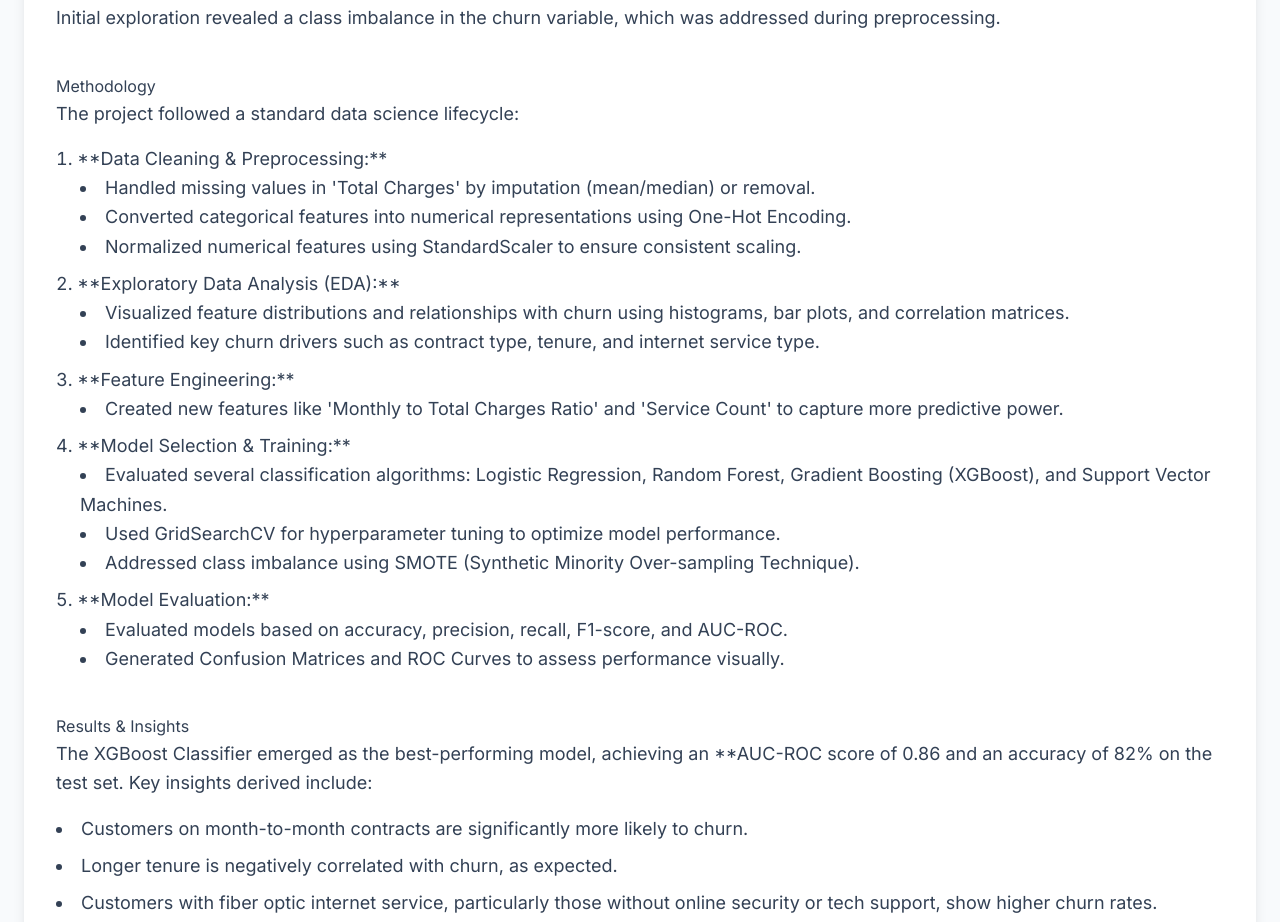
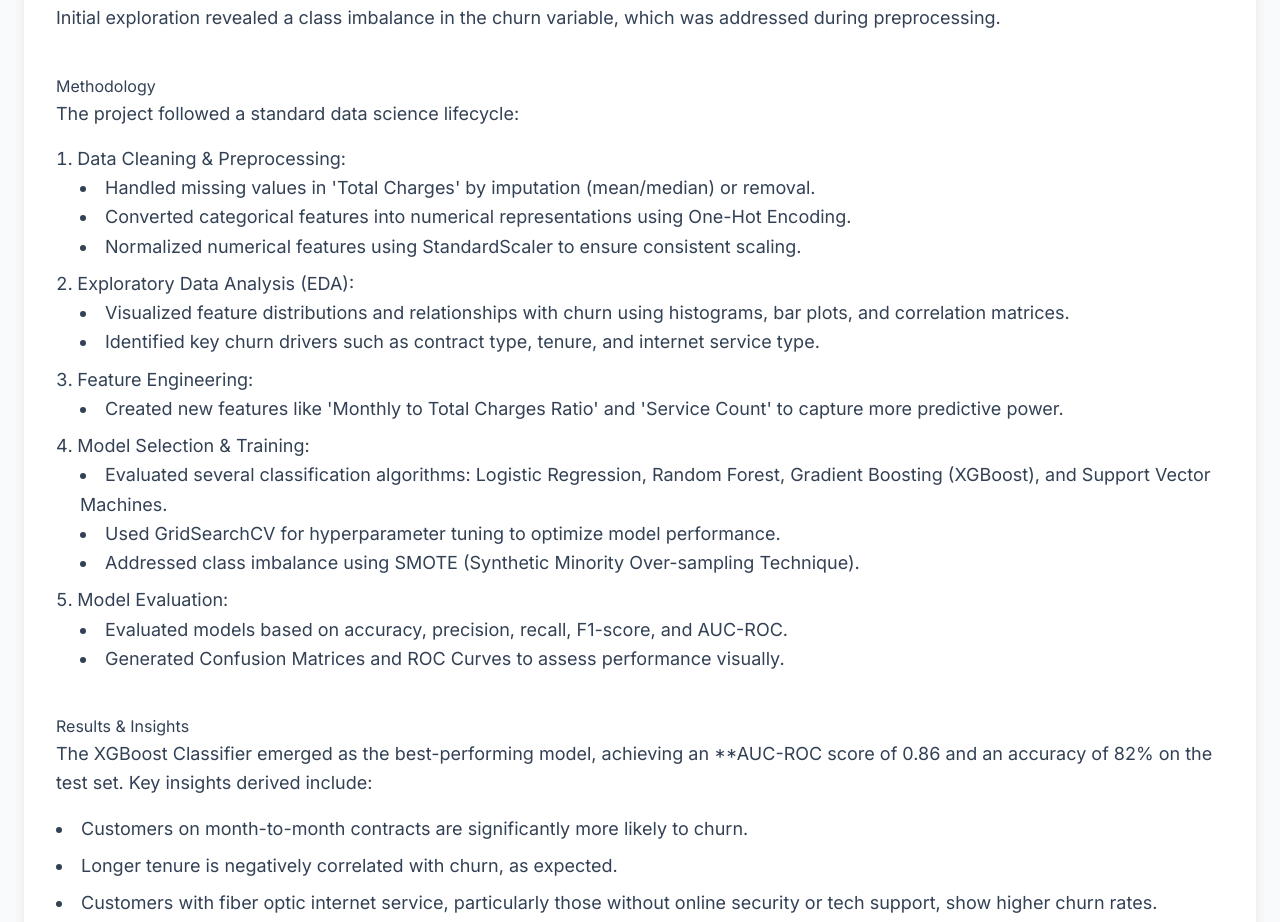
Before and after one commit to barath-anandaraman/banandaraman.github.io, a plain HTML site: page customer_churn.html in a window 1280 px wide. Shown: the part 1932-2854 px from the top of the page. Drawn offline with nearby package versions, Linux system fonts and the light colour scheme.

Commit message:
Update customer_churn.html

```diff
--- a/customer_churn.html
+++ b/customer_churn.html
@@ -73,7 +73,7 @@
                 </p>
                 <ol class="list-decimal list-inside text-lg leading-relaxed text-slate-700 space-y-2">
                     <li>
-                        **Data Cleaning & Preprocessing:**
+                        Data Cleaning & Preprocessing:
                         <ul class="list-disc list-inside ml-6">
                             <li>Handled missing values in 'Total Charges' by imputation (mean/median) or removal.</li>
                             <li>Converted categorical features into numerical representations using One-Hot Encoding.</li>
@@ -81,20 +81,20 @@
                         </ul>
                     </li>
                     <li>
-                        **Exploratory Data Analysis (EDA):**
+                        Exploratory Data Analysis (EDA):
                         <ul class="list-disc list-inside ml-6">
                             <li>Visualized feature distributions and relationships with churn using histograms, bar plots, and correlation matrices.</li>
                             <li>Identified key churn drivers such as contract type, tenure, and internet service type.</li>
                         </ul>
                     </li>
                     <li>
-                        **Feature Engineering:**
+                        Feature Engineering:
                         <ul class="list-disc list-inside ml-6">
                             <li>Created new features like 'Monthly to Total Charges Ratio' and 'Service Count' to capture more predictive power.</li>
                         </ul>
                     </li>
                     <li>
-                        **Model Selection & Training:**
+                        Model Selection & Training:
                         <ul class="list-disc list-inside ml-6">
                             <li>Evaluated several classification algorithms: Logistic Regression, Random Forest, Gradient Boosting (XGBoost), and Support Vector Machines.</li>
                             <li>Used GridSearchCV for hyperparameter tuning to optimize model performance.</li>
@@ -102,7 +102,7 @@
                         </ul>
                     </li>
                     <li>
-                        **Model Evaluation:**
+                        Model Evaluation:
                         <ul class="list-disc list-inside ml-6">
                             <li>Evaluated models based on accuracy, precision, recall, F1-score, and AUC-ROC.</li>
                             <li>Generated Confusion Matrices and ROC Curves to assess performance visually.</li>
```
